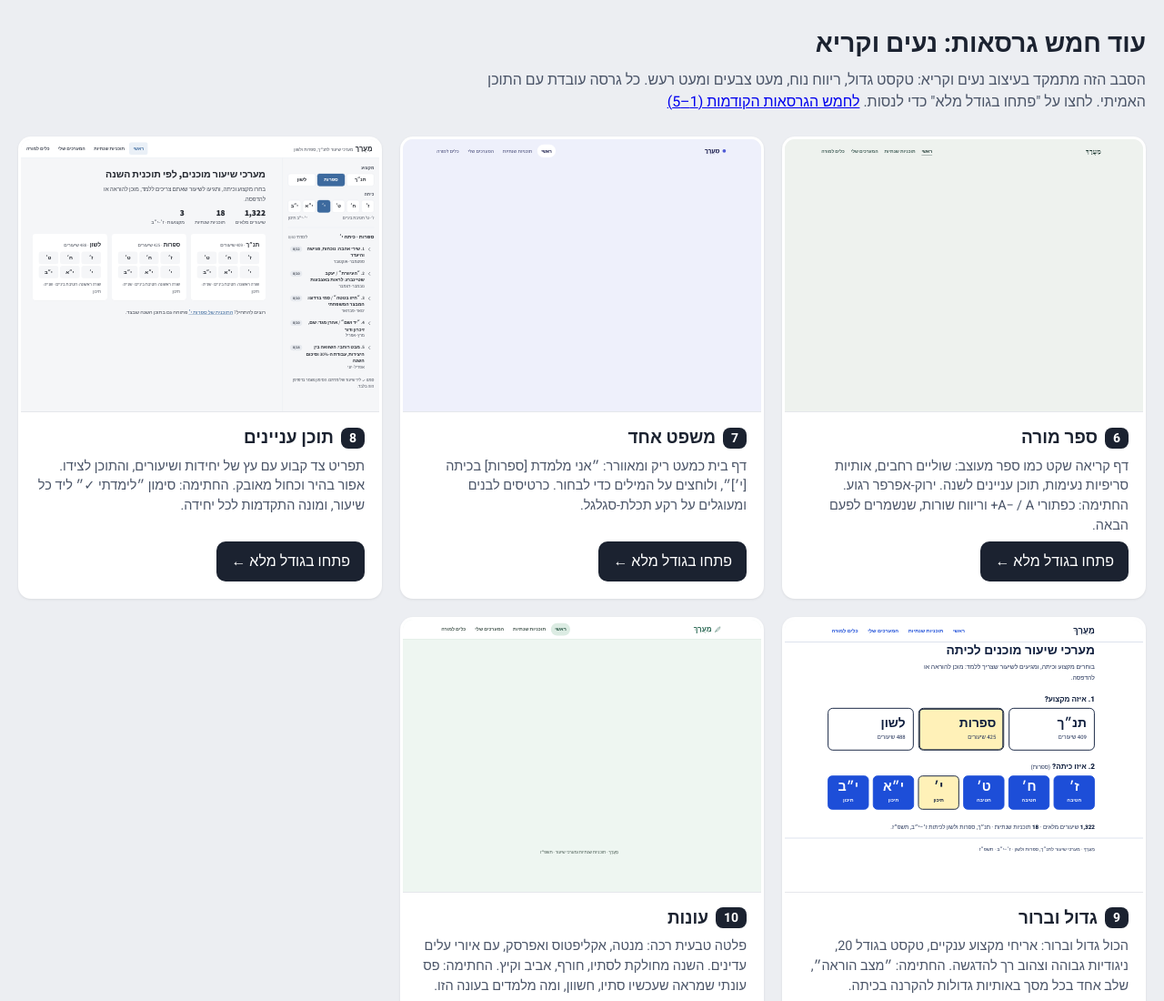
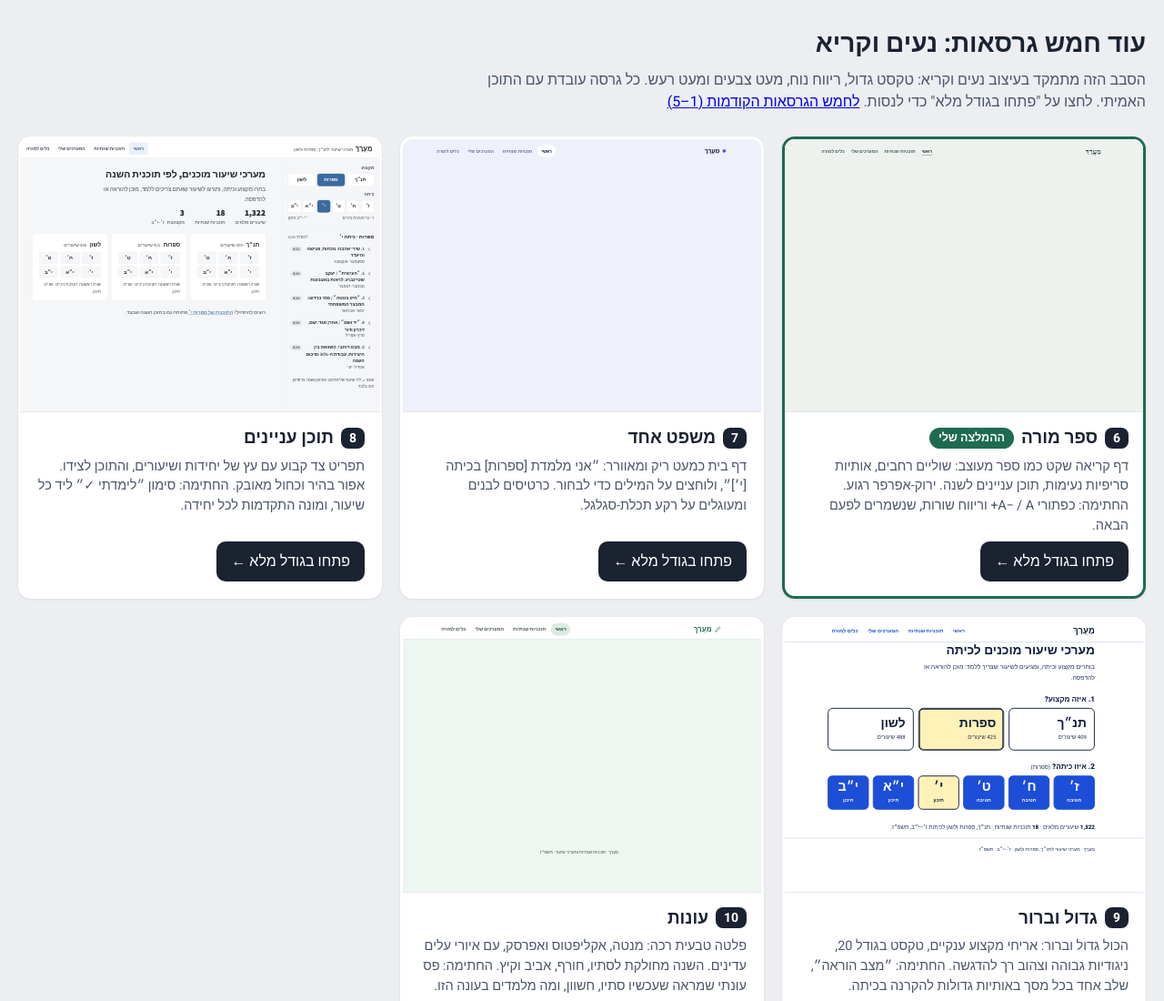
Before and after one commit to lashon-lesson/maarach-lesson-plans, a plain HTML site: page versions-2/index.html in a window 1280 px wide. Shown: the top 1100 px of the page at 91% size. Drawn offline with Linux system fonts and the light colour scheme; a web font is replaced by a local one.

Commit message:
Design versions round 2: mark recommended pick (6)
Co-Authored-By: Claude Opus 5.5 <noreply@anthropic.com>

```diff
--- a/versions-2/index.html
+++ b/versions-2/index.html
@@ -40,7 +40,7 @@ const V=[
  {f:"v4.html",num:9,n:"גדול וברור",d:"הכול גדול וברור: אריחי מקצוע ענקיים, טקסט בגודל 20, ניגודיות גבוהה וצהוב רך להדגשה. החתימה: ״מצב הוראה״, שלב אחד בכל מסך באותיות גדולות להקרנה בכיתה."},
  {f:"v5.html",num:10,n:"עונות",d:"פלטה טבעית רכה: מנטה, אקליפטוס ואפרסק, עם איורי עלים עדינים. השנה מחולקת לסתיו, חורף, אביב וקיץ. החתימה: פס עונתי שמראה שעכשיו סתיו, חשוון, ומה מלמדים בעונה הזו."}
 ];
-const PICK=window.PICK||"";
+const PICK="v1.html";
 document.getElementById("g").innerHTML=V.map((v,i)=>'<div class="card'+(PICK===v.f?' pick':'')+'"><div class="frame"><iframe src="'+v.f+'" loading="lazy" title="'+v.n+'" tabindex="-1"></iframe></div><div class="info"><h2><span class="n">'+v.num+'</span>'+v.n+(PICK===v.f?' <span class="badge">ההמלצה שלי</span>':'')+'</h2><p>'+v.d+'</p><a href="'+v.f+'" target="_blank" rel="noopener">פתחו בגודל מלא ←</a></div></div>').join("");
 </script>
 </body>
```
Also changed, not shown: 1 other file.
